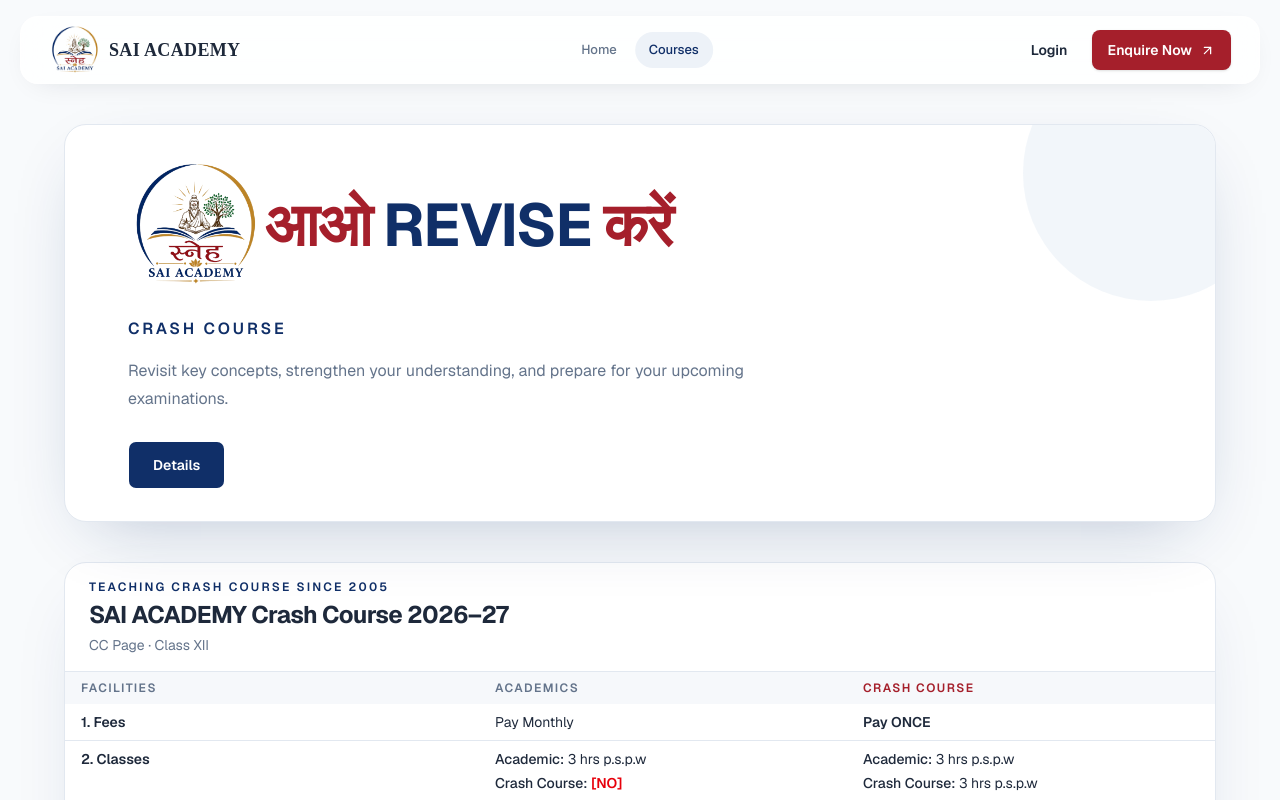
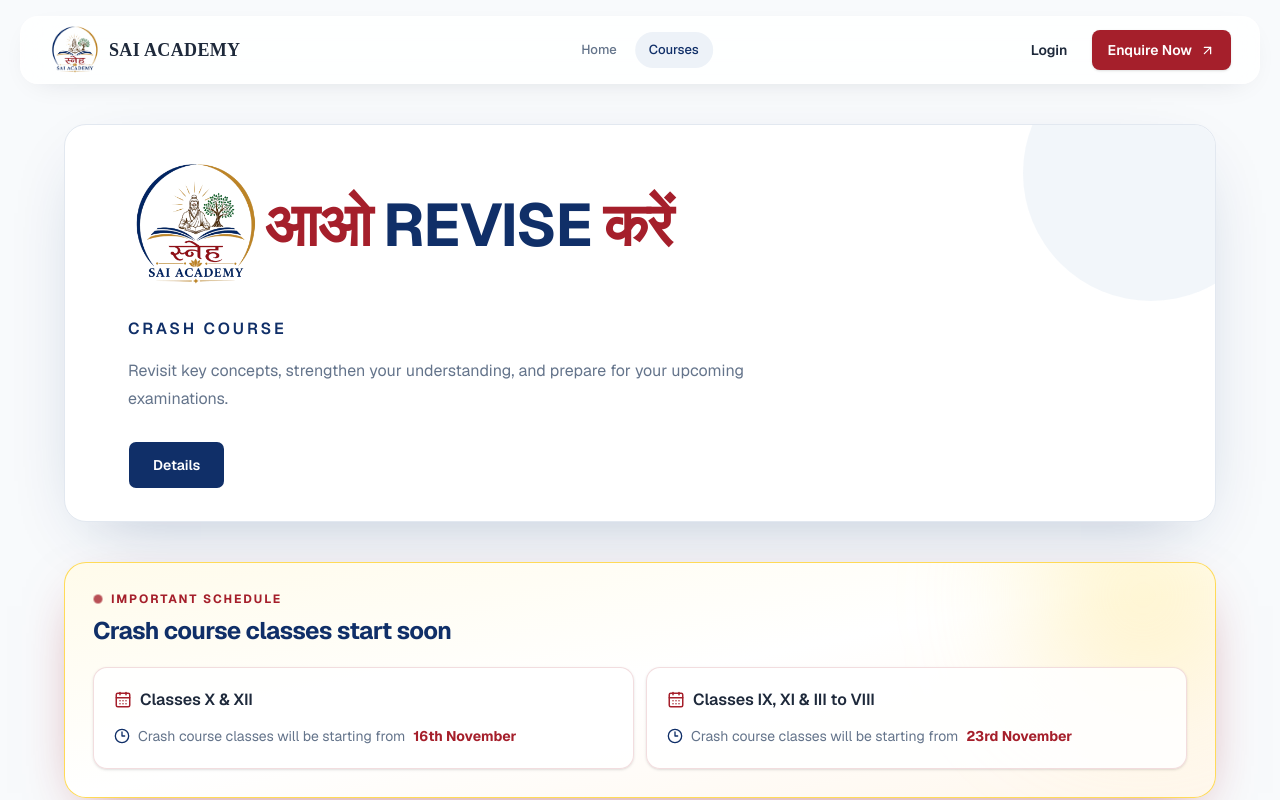
Before and after one commit to nikhilgoswami99/Sai-Academy-LMS, a Next.js app: page /courses in a window 1280 px wide. Shown: the top 800 px of the page. Built offline with nearby package versions, Linux system fonts and the light colour scheme.

Commit message:
feat: add crash course schedule components and styles

```diff
--- a/app/(website)/courses/[slug]/page.tsx
+++ b/app/(website)/courses/[slug]/page.tsx
@@ -1,6 +1,7 @@
 import Link from "next/link";
 import { ArrowLeft } from "lucide-react";
 import { PageContainer, PageHero } from "@/components/website/page-sections";
+import { CrashCourseScheduleNote } from "@/components/website/crash-course-schedule-note";
 import { GiftTokenFees } from "./gift-token-fees";
 
 export default function CoursePage() {
@@ -20,7 +21,10 @@ export default function CoursePage() {
         </Link>
       </PageHero>
       <PageContainer className="pt-8 sm:pt-10 lg:pt-12">
-        <GiftTokenFees />
+        <div className="space-y-8">
+          {/* <CrashCourseScheduleNote /> */}
+          <GiftTokenFees />
+        </div>
       </PageContainer>
     </main>
   );
--- a/app/(website)/courses/page.tsx
+++ b/app/(website)/courses/page.tsx
@@ -1,6 +1,7 @@
 import Link from "next/link";
 import Image from "next/image";
 import { Button } from "@/components/ui/button";
+import { CrashCourseScheduleNote } from "@/components/website/crash-course-schedule-note";
 
 export default function CoursesPage() {
   return (
@@ -46,6 +47,8 @@ export default function CoursesPage() {
             </div>
           </div>
         </article>
+
+        <CrashCourseScheduleNote />
 
         <section
           aria-labelledby="crash-course-details-title"
--- a/app/globals.css
+++ b/app/globals.css
@@ -223,6 +223,24 @@
   50% { transform: translateY(-4px); }
 }
 
+.crash-schedule-note {
+  animation: crash-schedule-glow 3.6s ease-in-out infinite;
+}
+
+.crash-schedule-dot {
+  animation: crash-schedule-pulse 1.8s ease-in-out infinite;
+}
+
+@keyframes crash-schedule-glow {
+  0%, 100% { box-shadow: 0 18px 50px -28px rgb(165 31 43 / 42%); }
+  50% { box-shadow: 0 20px 55px -24px rgb(165 31 43 / 62%); }
+}
+
+@keyframes crash-schedule-pulse {
+  0%, 100% { opacity: 1; transform: scale(1); }
+  50% { opacity: 0.55; transform: scale(0.78); }
+}
+
 .landing-italic {
   font-family: Georgia, "Times New Roman", serif;
   font-style: italic;
@@ -332,4 +350,10 @@
     animation-iteration-count: 1 !important;
     transition-duration: 0.01ms !important;
   }
+
+  .crash-schedule-note,
+  .crash-schedule-dot {
+    animation-duration: 0.01ms !important;
+    animation-iteration-count: 1 !important;
+  }
 }
--- a/app/page.tsx
+++ b/app/page.tsx
@@ -4,6 +4,8 @@ import { ArrowUpRight, Check } from "lucide-react";
 import { SiteNav } from "@/components/landing/siteNav";
 import { AcademicPrograms } from "@/components/landing/academic-programs";
 import { AuthDialog } from "@/components/auth/auth-dialog";
+import { CrashCourseScheduleNote } from "@/components/website/crash-course-schedule-note";
+import { CrashCourseScheduleWidget } from "@/components/website/crash-course-schedule-widget";
 import { Button } from "@/components/ui/button";
 
 export default function Home() {
@@ -71,6 +73,9 @@ export default function Home() {
           <div className="mx-auto max-w-330 px-5 pb-7 pt-10 sm:px-8 lg:px-12"><div className="grid gap-8 border-b border-primary-foreground/15 pb-8 sm:grid-cols-[1fr_auto] sm:items-start"><div className="max-w-sm"><Link href="/" className="brand-wordmark text-xl font-bold tracking-wide">SAI ACADEMY</Link><p className="mt-3 text-sm leading-6 text-primary-foreground/70">Quality education and dedicated guidance for every learner.</p></div><nav aria-label="Footer" className="flex flex-wrap gap-x-6 gap-y-3 text-xs text-primary-foreground/80"><Link className="landing-footer-link" href="/courses">Courses</Link><Link className="landing-footer-link" href="/teachers">Teachers</Link><Link className="landing-footer-link" href="/contact">Contact</Link><AuthDialog trigger={<button type="button" className="landing-footer-link">Login</button>} /></nav></div><div className="flex flex-col gap-2 pt-4 text-[10px] text-primary-foreground/60 sm:flex-row sm:items-center sm:justify-between"><span>© SAI ACADEMY</span><span>Learning, with intention.</span></div></div>
         </footer>
       </main>
+      <CrashCourseScheduleWidget>
+        <CrashCourseScheduleNote compact />
+      </CrashCourseScheduleWidget>
     </>
   );
 }
--- /dev/null
+++ b/components/website/crash-course-schedule-note.tsx
@@ -0,0 +1,80 @@
+import { CalendarDays, Clock3 } from "lucide-react";
+
+const schedules = [
+  {
+    classes: "Classes X & XII",
+    dateTime: "2026-11-16",
+    date: "16th November",
+  },
+  {
+    classes: "Classes IX, XI & III to VIII",
+    dateTime: "2026-11-23",
+    date: "23rd November",
+  },
+];
+
+export function CrashCourseScheduleNote({
+  compact = false,
+}: {
+  compact?: boolean;
+}) {
+  return (
+    <aside
+      aria-labelledby="crash-course-schedule-title"
+      className="crash-schedule-note relative isolate overflow-hidden rounded-2xl border border-amber-300/80 bg-gradient-to-br from-amber-50 via-white to-orange-50 p-5 shadow-[0_18px_50px_-28px_rgba(165,31,43,0.5)] sm:rounded-3xl sm:p-7"
+    >
+      <div
+        aria-hidden="true"
+        className="pointer-events-none absolute -right-10 -top-20 size-56 rounded-full bg-amber-200/40 blur-3xl"
+      />
+      <div className="relative">
+        <div className="flex flex-wrap items-center gap-2">
+          <span className="crash-schedule-dot size-2.5 rounded-full bg-brand-red" />
+          <p className="text-[11px] font-bold uppercase tracking-[0.16em] text-brand-red sm:text-xs">
+            Important schedule
+          </p>
+        </div>
+        <h2
+          id="crash-course-schedule-title"
+          className="mt-2 text-xl font-bold tracking-tight text-brand-blue sm:text-2xl"
+        >
+          Crash course classes start soon
+        </h2>
+
+        <div
+          className={`mt-5 grid gap-3 ${compact ? "grid-cols-1" : "md:grid-cols-2"}`}
+        >
+          {schedules.map((schedule) => (
+            <div
+              key={schedule.classes}
+              className="rounded-xl border border-brand-red/15 bg-white/85 p-4 shadow-sm sm:p-5"
+            >
+              <p className="flex items-center gap-2 text-sm font-semibold text-foreground sm:text-base">
+                <CalendarDays
+                  aria-hidden="true"
+                  className="shrink-0 text-brand-red"
+                  size={18}
+                />
+                {schedule.classes}
+              </p>
+              <p className="mt-3 flex flex-wrap items-center gap-x-2 gap-y-1 text-sm leading-6 text-muted-foreground">
+                <Clock3
+                  aria-hidden="true"
+                  className="shrink-0 text-brand-blue"
+                  size={16}
+                />
+                Crash course classes will be starting from{" "}
+                <time
+                  dateTime={schedule.dateTime}
+                  className="font-bold text-brand-red"
+                >
+                  {schedule.date}
+                </time>
+              </p>
+            </div>
+          ))}
+        </div>
+      </div>
+    </aside>
+  );
+}
--- /dev/null
+++ b/components/website/crash-course-schedule-widget.tsx
@@ -0,0 +1,70 @@
+"use client";
+
+import { useRef, useState, type KeyboardEvent, type ReactNode } from "react";
+import { CalendarDays, X } from "lucide-react";
+
+export function CrashCourseScheduleWidget({
+  children,
+}: {
+  children: ReactNode;
+}) {
+  const [isOpen, setIsOpen] = useState(false);
+  const triggerRef = useRef<HTMLButtonElement>(null);
+
+  function closePanel() {
+    setIsOpen(false);
+    triggerRef.current?.focus();
+  }
+
+  function handleKeyDown(event: KeyboardEvent<HTMLDivElement>) {
+    if (event.key === "Escape" && isOpen) {
+      closePanel();
+    }
+  }
+
+  return (
+    <div
+      onKeyDown={handleKeyDown}
+      className="fixed bottom-4 right-4 z-40 flex w-[min(26rem,calc(100vw_-_2rem))] flex-col items-end gap-2 sm:bottom-6 sm:right-6 sm:gap-3"
+    >
+      <section
+        id="crash-course-schedule-panel"
+        aria-labelledby="crash-course-schedule-panel-title"
+        hidden={!isOpen}
+        className="max-h-[75svh] w-full overflow-y-auto rounded-2xl border border-border bg-background/95 p-2.5 shadow-[0_24px_70px_-24px_rgba(16,47,104,0.48)] backdrop-blur-xl sm:p-3"
+      >
+        <header className="mb-3 flex items-center justify-between gap-3">
+          <h2
+            id="crash-course-schedule-panel-title"
+            className="text-sm font-bold text-brand-blue"
+          >
+            Crash course schedule
+          </h2>
+          <button
+            type="button"
+            aria-label="Close crash course schedule"
+            onClick={closePanel}
+            className="inline-flex size-9 shrink-0 items-center justify-center rounded-full border border-border bg-card text-foreground transition-colors hover:bg-secondary focus-visible:outline-none focus-visible:ring-2 focus-visible:ring-ring"
+          >
+            <X aria-hidden="true" size={17} />
+          </button>
+        </header>
+        {children}
+      </section>
+
+      <button
+        ref={triggerRef}
+        type="button"
+        aria-expanded={isOpen}
+        aria-controls="crash-course-schedule-panel"
+        onClick={() => setIsOpen((open) => !open)}
+        className="inline-flex min-h-11 items-center gap-2 rounded-full border border-white/20 bg-brand-red px-3 py-2 text-xs font-bold text-white shadow-[0_10px_28px_-10px_rgba(165,31,43,0.8)] transition duration-300 hover:-translate-y-0.5 hover:bg-brand-red/90 focus-visible:outline-none focus-visible:ring-2 focus-visible:ring-brand-red focus-visible:ring-offset-2 sm:px-4 sm:py-2.5 sm:text-sm"
+      >
+        <CalendarDays aria-hidden="true" className="size-4 sm:size-[17px]" />
+        <span className="sm:hidden">Course dates</span>
+        <span className="hidden sm:inline">Crash course dates</span>
+        <span className="crash-schedule-dot size-2 rounded-full bg-amber-300" />
+      </button>
+    </div>
+  );
+}
```
